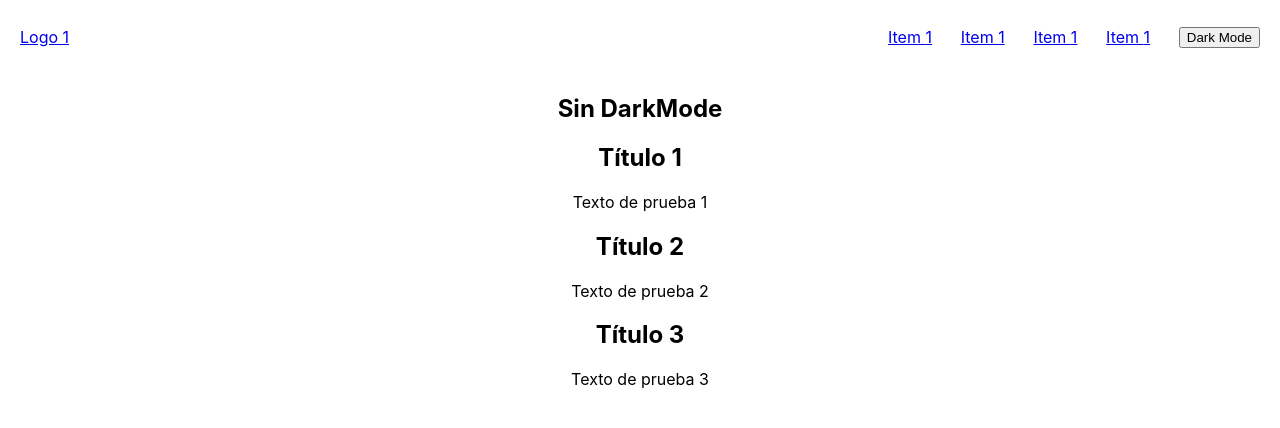
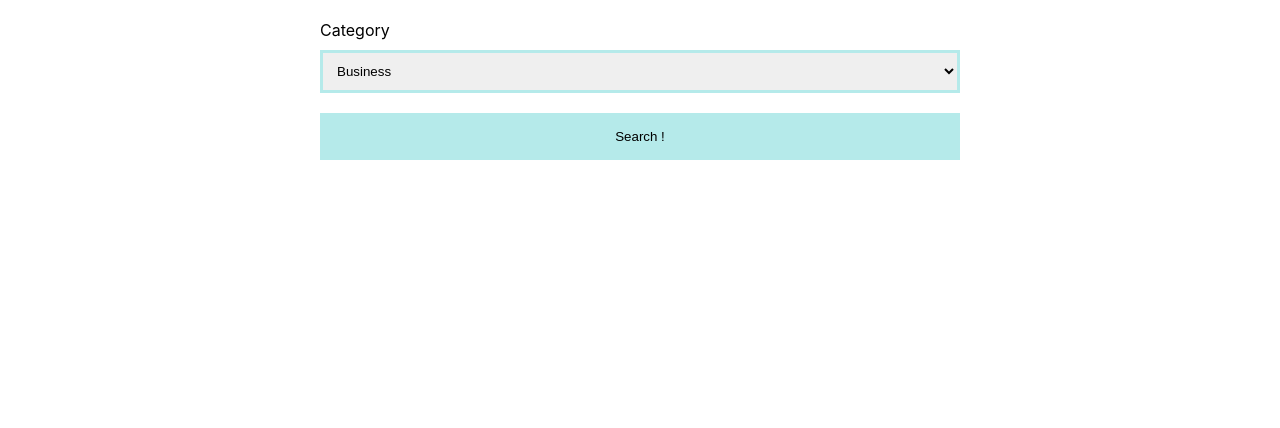
Before and after one commit to OzkrMebasser/Curso-react, a React (Create React App) app in the folder curso-react/: page / in a window 1280 px wide. Shown: the top 428 px of the page. Built offline with nearby package versions, Linux system fonts and the light colour scheme.

Commit message:
Ejercicio con API de noticias, terminenlo ustedes :v

```diff
--- a/curso-react/src/App.js
+++ b/curso-react/src/App.js
@@ -1,34 +1,37 @@
 import React, { useState } from "react";
 
 //COMPONENTS
-import Header from "./components/Header";
-import Section from "./components/Section";
+import Form from "./components/Form";
+
 //Estado
 
 const App = () => {
-  const [text, setText] = useState("Sin DarkMode");
-  const [pageInfo, setPageInfo] = useState([
-    {
-      title: "Título 1",
-      section: "Texto de prueba 1"
-    },
-    {
-      title: "Título 2",
-      section: "Texto de prueba 2"
-    },
-    {
-      title: "Título 3",
-      section: "Texto de prueba 3"
-    }
-  ]);
+  //State
+  const [category, setCategory] = useState("business");
+  const [news, setNews] = useState([]);
+  const [loading, setLoading] = useState(false);
+
+  //Llamar al API
+  const handleSearch = async () => {
+    setLoading(true);
+    const APIKey = "e162d6ec37984d44ba84b505703b6861";
+    const API = `https://newsapi.org/v2/top-headlines?category=${category}&apiKey=${APIKey}`;
+
+    const response = await fetch(API);
+    const { articles } = await response.json();
+    setNews(articles);
+    console.log(articles);
+    setLoading(false);
+  };
+  console.log("App --->", category);
 
   return (
     <div className="App">
-      <Header titulo="Logo 1" numero="1" classCss="header1" setText={setText} />
-      <h2 className="header__title">{text}</h2>
-      {pageInfo.map((section, index) => (
-        <Section title={section.title} section={section.section} key={index} />
-      ))}
+      <Form
+        setCategory={setCategory}
+        handleSearch={handleSearch}
+        loading={loading}
+      />
     </div>
   );
 };
--- /dev/null
+++ b/curso-react/src/components/Form.jsx
@@ -0,0 +1,44 @@
+import React from "react";
+
+//Styles
+import "../styles/Form.css";
+
+const Form = ({ setCategory, handleSearch, loading }) => {
+  //----> props.setCategory
+  //----> {setCategory} = props
+
+  const handleCategory = e => {
+    setCategory(e.target.value);
+  };
+
+  return (
+    <>
+      <div className="input-news">
+        <label htmlFor="category">Category</label>
+        <select
+          name=""
+          id="category"
+          placeholder="Category"
+          onChange={handleCategory}
+        >
+          <option value="business" defaultValue>
+            Business
+          </option>
+          <option value="entertainment">Entertainment</option>
+          <option value="general">General</option>
+          <option value="health">Health</option>
+          <option value="science">Science</option>
+          <option value="sports">Sports</option>
+          <option value="technology">Technology</option>
+        </select>
+      </div>
+      <div className={loading ? "searching-button" : "search-button"}>
+        <button onClick={handleSearch}>
+          {loading ? "Serching..." : "Search !"}
+        </button>
+      </div>
+    </>
+  );
+};
+
+export default Form;
--- a/curso-react/src/components/Header.jsx
+++ /dev/null
@@ -1,57 +0,0 @@
-import React, { useState } from "react";
-
-//Estilos
-import "../styles/Header.css";
-
-//Componente
-const Header = ({ titulo, numero, classCss, setText }) => {
-  //Estado del componente
-  const [darkMode, setDarkMode] = useState(false);
-
-  //Funciones
-  // function handleDarkMode() {
-  //   if (darkMode === true) {
-  //     setDarkMode(false);
-  //   } else {
-  //     setDarkMode(true);
-  //   }
-  // }
-  const handleDarkMode = () => {
-    // if (darkMode === true) {
-    //   setDarkMode(false);
-    // } else {
-    //   setDarkMode(true);
-    // }
-    // setDarkMode(darkMode ? false : true);
-    setDarkMode(!darkMode);
-    setText(darkMode ? "Sin DarkMode" : "Con DarkMode");
-  };
-
-  return (
-    <>
-      <header className={!darkMode ? "normal-header" : "dark-header"}>
-        <a href="#">{titulo}</a>
-        <ul>
-          <li>
-            <a href="#">Item {numero}</a>
-          </li>
-          <li>
-            <a href="#">Item {numero}</a>
-          </li>
-          <li>
-            <a href="#">Item {numero}</a>
-          </li>
-          <li>
-            <a href="#">Item {numero}</a>
-          </li>
-
-          <li>
-            <button onClick={handleDarkMode}>Dark Mode</button>
-          </li>
-        </ul>
-      </header>
-    </>
-  );
-};
-
-export default Header;
--- a/curso-react/src/components/Section.jsx
+++ /dev/null
@@ -1,13 +0,0 @@
-import React from "react";
-import "../styles/Section.css";
-const Section = props => {
-  const { title, section } = props;
-  return (
-    <section>
-      <h2>{title}</h2>
-      <p>{section}</p>
-    </section>
-  );
-};
-
-export default Section;
--- /dev/null
+++ b/curso-react/src/styles/Form.css
@@ -0,0 +1,38 @@
+.input-news {
+  width: 50%;
+  margin: auto;
+  margin-top: 20px;
+  display: flex;
+  flex-direction: column;
+}
+
+.input-news select {
+  margin-top: 10px;
+  border: 3px solid #b5eaea;
+  padding: 10px;
+  outline: none;
+}
+
+.search-button,
+.searching-button {
+  width: 50%;
+  margin: 20px auto;
+  transition: all 0.3s ease;
+}
+
+.search-button button {
+  width: 100%;
+  background-color: #b5eaea;
+  border: 1px solid #b5eaea;
+  padding: 15px;
+  transition: all 0.3s ease;
+}
+
+.searching-button button {
+  width: 100%;
+  background-color: #ffbcbc;
+  border: 1px solid #ffbcbc;
+  padding: 15px;
+  color: #fff;
+  transition: all 0.3s ease;
+}
--- a/curso-react/src/styles/Header.css
+++ /dev/null
@@ -1,35 +0,0 @@
-header {
-  transition: all 0.3s ease;
-}
-
-.normal-header {
-  padding: 10px 20px;
-  background-color: #fff;
-  display: flex;
-  justify-content: space-between;
-  align-items: center;
-}
-
-.dark-header {
-  padding: 10px 20px;
-  background-color: #000;
-  display: flex;
-  justify-content: space-between;
-  align-items: center;
-}
-
-.dark-header a {
-  color: #fff;
-}
-
-ul {
-  width: 30%;
-  list-style: none;
-  display: flex;
-  justify-content: space-between;
-  align-items: center;
-}
-
-h2.header__title {
-  text-align: center;
-}
--- a/curso-react/src/styles/Section.css
+++ /dev/null
@@ -1,4 +0,0 @@
-section h2,
-section p {
-  text-align: center;
-}
```
